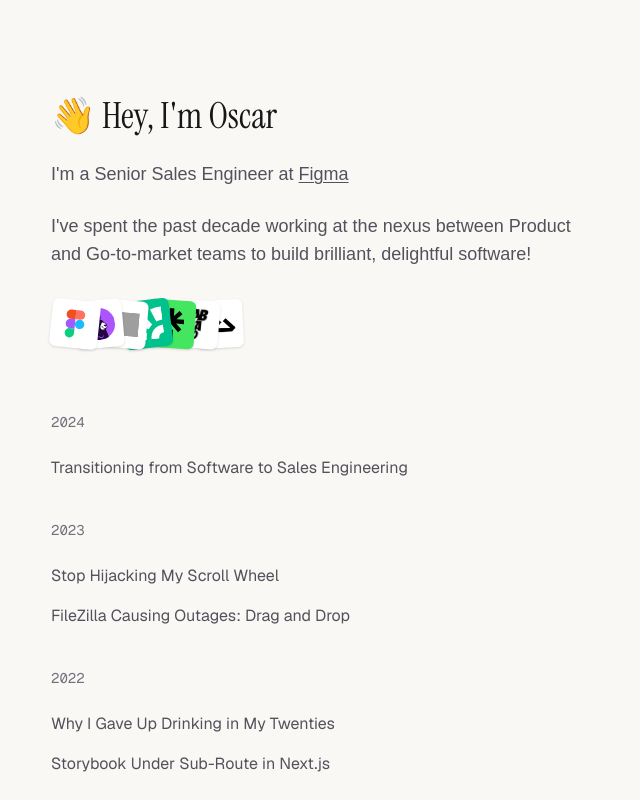
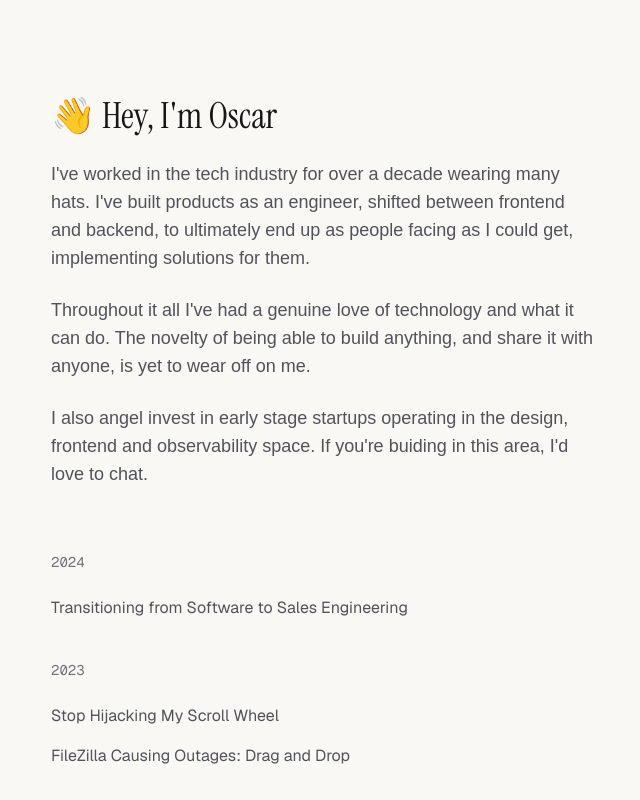
Before and after one commit to oscargws/oscarg.ws.v2, a Next.js app: page / in a window 1280 px wide. Shown: the top 800 px of the page, without its empty margins (317-957 px from the left). Built offline with nearby package versions, Linux system fonts and the light colour scheme; grey boxes are pictures that could not be loaded.

Commit message:
Update page.tsx

```diff
--- a/src/app/page.tsx
+++ b/src/app/page.tsx
@@ -4,7 +4,7 @@ import LogoCloud from "./components/LogoCloud";
 
 export const metadata = {
   title: `Oscar Watson-Smith`,
-  description: `I'm a Senior Sales Engineer at Figma. I've spent the past decade working at the nexus between Product and Go-to-market teams to build brilliant, delightful software! `,
+  description: `I've worked in the tech industry for over a decade wearing many hats. I've built products as an engineer, shifted between frontend and backend, to ultimately end up as people facing as I could get, implementing solutions for them.`,
   keywords: [
     "Oscar",
     "Watson-Smith",
@@ -22,21 +22,18 @@ export default function Home() {
       <div className="max-w-xl gap-6 flex flex-col mt-8 sm:mt-24 px-4">
         <h1 className="text-4xl">{`👋 Hey, I'm Oscar`}</h1>
         <p className="text-lg text-zinc-600">
-          {`
-I'm a Senior Sales Engineer at `}
-          <a href="https://figma.com"
-            className="hover:text-blue-800 underline decoration-1 underline-offset-2"
-          >
-            Figma
-          </a>
+          {`I've worked in the tech industry for over a decade wearing many hats. I've built products as an engineer, shifted between frontend and backend, to ultimately end up as people facing as I could get, implementing solutions for them.`}
         </p>
         <p className="text-lg text-zinc-600">
-          {`I've spent the past decade working at the nexus between Product and Go-to-market teams to build brilliant, delightful software!`}
+          {`Throughout it all I've had a genuine love of technology and what it can do. The novelty of being able to build anything, and share it with anyone, is yet to wear off on me.`}
+        </p>
+         <p className="text-lg text-zinc-600">
+          {`I also angel invest in early stage startups operating in the design, frontend and observability space. If you're buiding in this area, I'd love to chat.`}
         </p>
       </div>
 
-      {/* Logo cloud */}
-      <LogoCloud />
+      {/* Logo cloud
+      <LogoCloud />*/}
 
       <WritingSection />
     </div>
```
